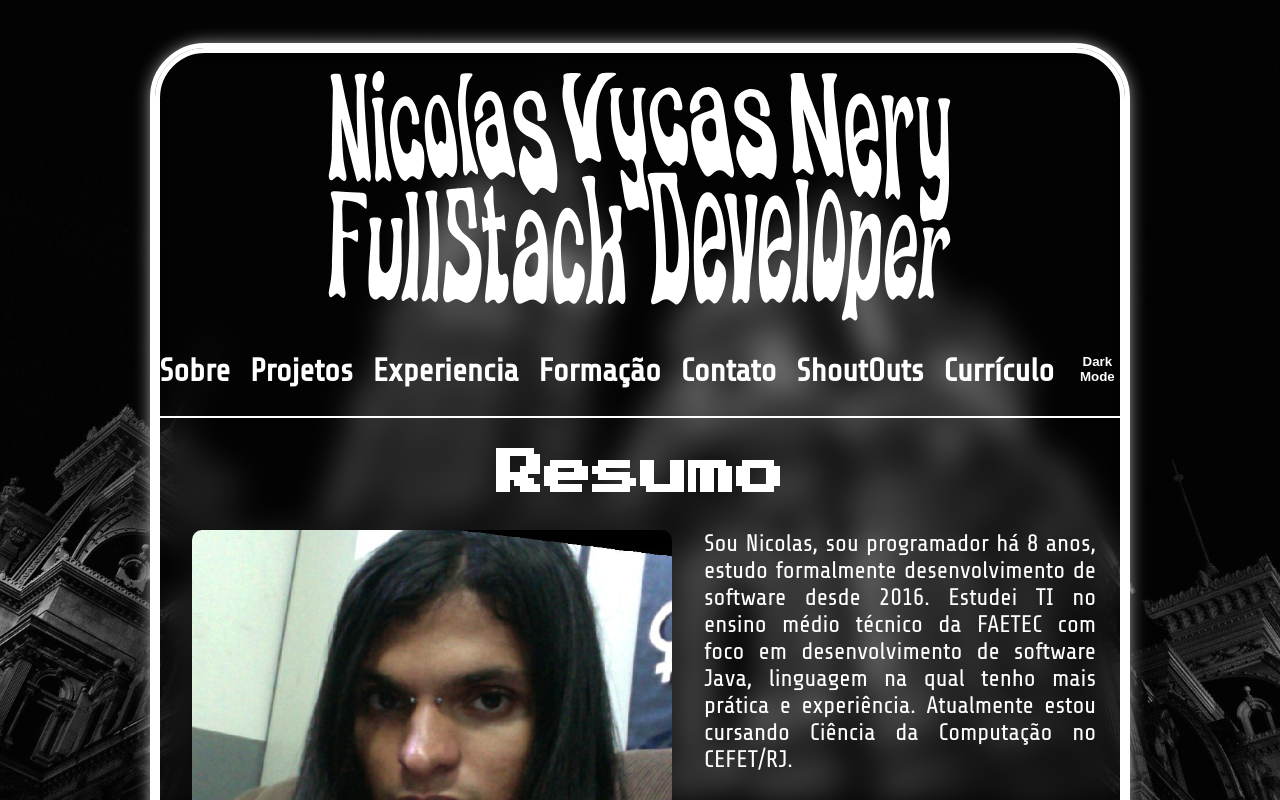
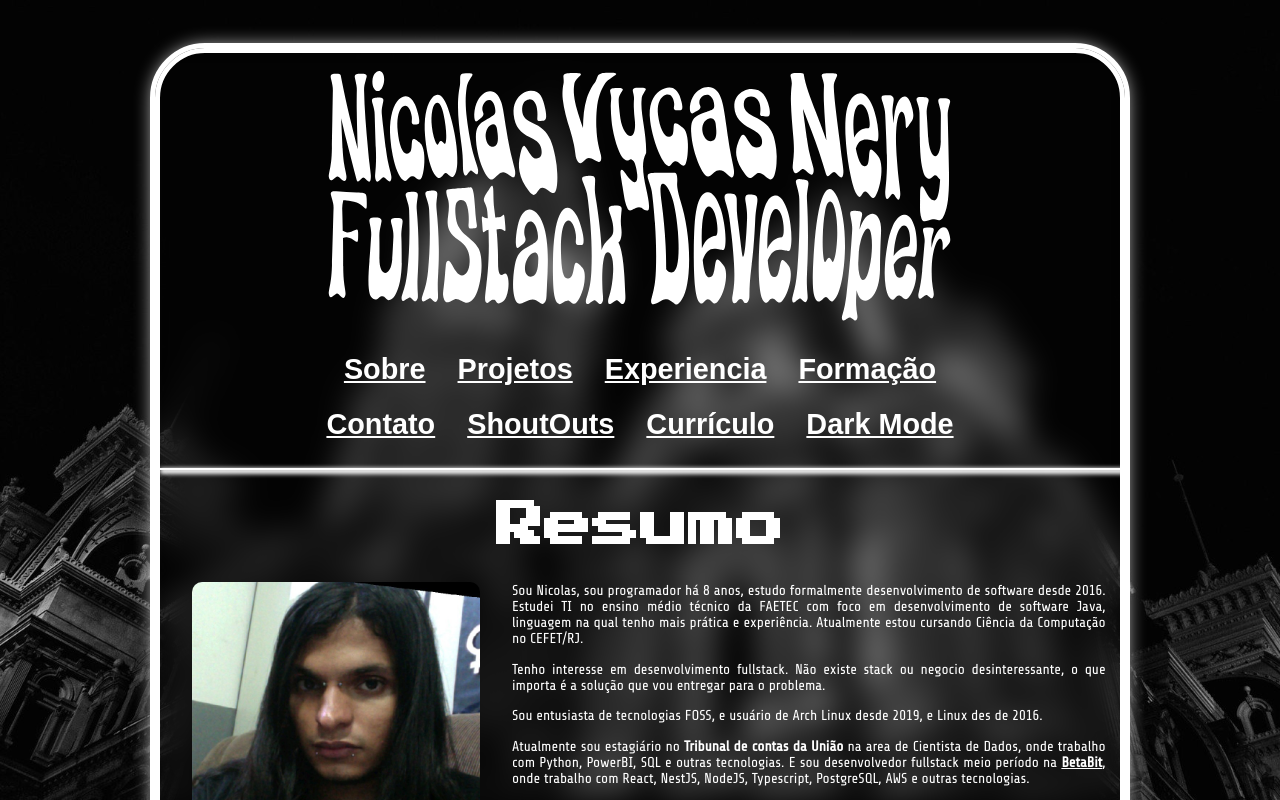
Before and after one commit to tomast1337/Portfolio, a React (Vite) app: page /#/ in a window 1280 px wide. Shown: the top 800 px of the page. Built offline with nearby package versions, Linux system fonts and the light colour scheme; a web font is replaced by a local one.

Commit message:
Better styling

```diff
--- a/src/components/Commom.tsx
+++ b/src/components/Commom.tsx
@@ -77,7 +77,7 @@ export const SubSubHeader = styled.h3`
 `;
 
 export const Paragraph = styled.p`
-  font-size: 1.5em;
+  font-size: .9em;
   text-align: justify;
   text-justify: inter-word;
   padding-left: 1em;
@@ -87,7 +87,7 @@ export const Paragraph = styled.p`
   font-family: ${fonts.fontText};
   ${forDesktop(
     css`
-      font-size: 1.5rem;
+      font-size: .9rem;
     `
   )}
 
@@ -108,7 +108,7 @@ export const Paragraph = styled.p`
 // images
 export const CenteredImage = styled.img`
   float: left;
-  width: 50%;
+  width: 30%;
   max-width: 30em;
   height: auto;
   margin: 0 2rem;
@@ -142,6 +142,9 @@ export const UnOrderedList = styled.ul`
 export const Ruler = styled.hr`
   border: 1px solid
     ${(props: any) => (props.theme.isDarkMode ? colors.dark1 : colors.light1)};
+  box-shadow: 2px 2px 4px 2px
+    ${(props: any) => (props.theme.isDarkMode ? colors.dark1 : colors.light1)};
+
   margin: 1em 0;
 `;
 
--- a/src/components/Navbar.tsx
+++ b/src/components/Navbar.tsx
@@ -1,9 +1,9 @@
 import * as React from "react";
-import { Link } from "react-router-dom";
+import { Link, useNavigate } from "react-router-dom";
 import styled, { css, ThemeContext } from "styled-components";
 import { colors, forDesktop, fonts } from "../styles/colors";
 import { SVGLogo } from "./SVGLogo";
-import { TextAnimation } from "../styles/animations";
+import { SmallBounce, TextAnimation } from "../styles/animations";
 import { Ruler } from "./Commom";
 import { AppThemeContextType } from "../context/AppContext";
 
@@ -37,7 +37,7 @@ const NavbarBrand = styled.div`
   }
 
   svg {
-    width: 40rem;
+    width: 25rem;
     height: auto;
 
     ${forDesktop(
@@ -70,20 +70,17 @@ const NavbarMenu = styled.div`
 
     li {
       padding: 10px;
-      width: 100%;
       text-align: center;
-      margin: 1px 0;
       font-family: ${fonts.fontText};
       font-size: 1.8rem;
+    }
+  }
+`;
 
-      ${forDesktop(
-        css`
-          font-size: 2rem;
-        `
-      )}
+const MenuButton = (props: { onClick: () => void; text: string }) => {
+  const animationDuration = "500";
 
-      a,
-      button {
+  const Button = styled.button`
     color: ${(props: any) =>
       props.theme.isDarkMode ? colors.dark1 : colors.light1};
     text-decoration: none;
@@ -92,8 +89,11 @@ const NavbarMenu = styled.div`
     transition: all 0.2s ease-in-out;
     font-weight: bold;
 
-        &:hover,
-        &:focus {
+    border: none;
+    background-color: transparent;
+    cursor: pointer;
+
+    &:hover {
       background-color: ${(props: any) =>
         props.theme.isDarkMode ? colors.dark1 : colors.light1};
       color: ${(props: any) =>
@@ -101,24 +101,28 @@ const NavbarMenu = styled.div`
     }
 
     &:active {
-          background-color: ${(props: any) =>
-            props.theme.isDarkMode ? colors.dark1 : colors.light1};
-          color: $light4 !important;
+      animation: ${SmallBounce} ${animationDuration}sec ease-in-out;
     }
 
-        &:visited {
-          color: ${(props: any) =>
-            props.theme.isDarkMode ? colors.dark1 : colors.light1};
-        }
-      }
-      button {
-        border: none;
-        background-color: transparent;
-        cursor: pointer;
-      }
-    }
-  }
+    font-size: 1.5rem;
+    text-decoration: underline;
+
+    ${forDesktop(
+      css`
+        font-size: 1.8rem;
+      `
+    )}
   `;
+  return (
+    <Button
+      onClick={async () => {
+        props.onClick();
+      }}
+    >
+      {props.text}
+    </Button>
+  );
+};
 
 const Navbar = () => {
   const [isOpen, setIsOpen] = React.useState(false);
@@ -127,6 +131,13 @@ const Navbar = () => {
   React.useEffect(() => {
     document.body.style.overflowX = "hidden";
   }, [isOpen]);
+
+  const navigate = useNavigate();
+
+  const to = (path: string) => {
+    navigate(path);
+    setIsOpen(false);
+  };
 
   return (
     <>
@@ -142,55 +153,38 @@ const Navbar = () => {
         <NavbarMenu>
           <ul>
             <li>
-              <Link onClick={clickClose} to="/">
-                {" "}
-                Sobre{" "}
-              </Link>
+              <MenuButton onClick={() => to("/")} text="Sobre" />
             </li>
             <li>
-              <Link onClick={clickClose} to="/Projetos">
-                {" "}
-                Projetos{" "}
-              </Link>
+              <MenuButton onClick={() => to("/Projetos")} text="Projetos" />
             </li>
             <li>
-              <Link onClick={clickClose} to="/Experiencia">
-                {" "}
-                Experiencia{" "}
-              </Link>
+              <MenuButton
+                onClick={() => to("/Experiencia")}
+                text="Experiencia"
+              />
             </li>
             <li>
-              <Link onClick={clickClose} to="/Formacao">
-                {" "}
-                Formação{" "}
-              </Link>
+              <MenuButton onClick={() => to("/Formacao")} text="Formação" />
+            </li>
+          </ul>
+          <ul>
+            <li>
+              <MenuButton onClick={() => to("/Contato")} text="Contato" />
             </li>
             <li>
-              <Link onClick={clickClose} to="/Contato">
-                {" "}
-                Contato{" "}
-              </Link>
+              <MenuButton onClick={() => to("/ShoutOuts")} text="ShoutOuts" />
             </li>
             <li>
-              <Link onClick={clickClose} to="/ShoutOuts">
-                {" "}
-                ShoutOuts{" "}
-              </Link>
+              <MenuButton onClick={() => to("/Curriculo")} text="Currículo" />
             </li>
             <li>
-              <Link onClick={clickClose} to="/Curriculo">
-                {" "}
-                Currículo{" "}
-              </Link>
-            </li>
-            <li>
-              <button
-                onClick={() => {
-                  themeContext.setIsDarkMode(!themeContext.isDarkMode);
-                }}
-              >
-                {themeContext.isDarkMode ? "Light Mode" : "Dark Mode"}
-              </button>
+              <MenuButton
+                onClick={() =>
+                  themeContext.setIsDarkMode(!themeContext.isDarkMode)
+                }
+                text={themeContext.isDarkMode ? "Light Mode" : "Dark Mode"}
+              />
             </li>
           </ul>
         </NavbarMenu>
--- a/src/styles/animations.ts
+++ b/src/styles/animations.ts
@@ -1,6 +1,5 @@
 import { keyframes } from "styled-components";
-
-const TextAnimation = keyframes`
+export const TextAnimation = keyframes`
 0% {
     opacity: 0;
     transform: translateY(25%) rotate(180deg) scale(0.5);
@@ -16,7 +15,7 @@ const TextAnimation = keyframes`
 }
 `;
 
-const fadeIn = keyframes`
+export const fadeIn = keyframes`
 0% {
     opacity: 0;
 }
@@ -25,7 +24,19 @@ const fadeIn = keyframes`
 }
 `;
 
-const fadeOut = keyframes`
+export const SmallBounce = keyframes`
+0% {
+    transform: translateY(0);
+}
+50% {
+    transform: translateY(-5px);
+}
+100% {
+    transform: translateY(0);
+}
+`;
+
+export const fadeOut = keyframes`
 0% {
     opacity: 1;
 }
@@ -33,5 +44,3 @@ const fadeOut = keyframes`
     opacity: 0;
 }
 `;
-
-export { TextAnimation, fadeIn, fadeOut}
```
Lines whose indentation alone changed are shown as unchanged.
